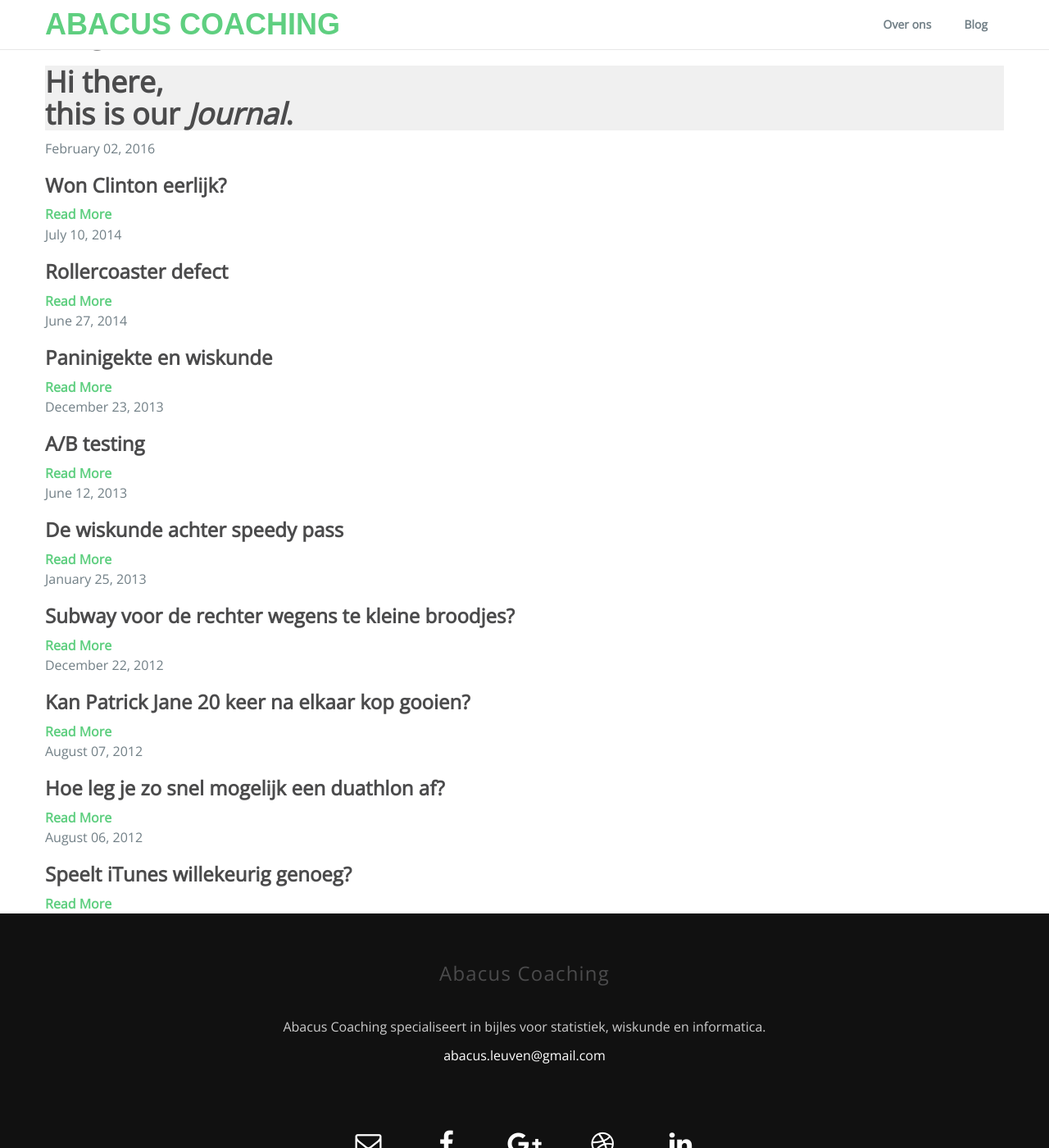
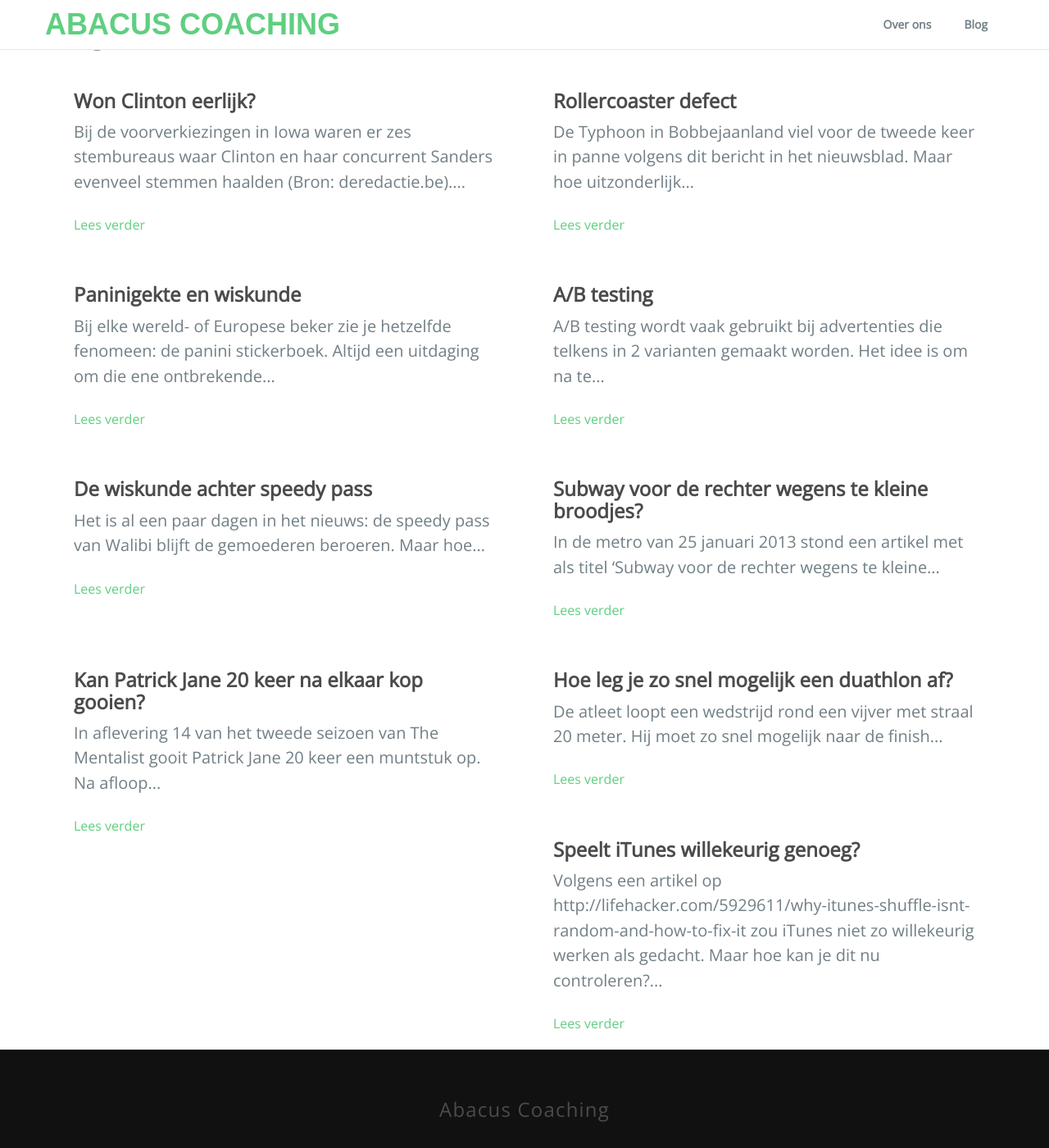
Before and after one commit to AbacusCoaching/AbacusCoaching.github.io, a Jekyll site: the page built from blog.html, in a window 1280 px wide and 1400 px high. Shown: the whole window at 82% size. Built offline with Jekyll 4.4.1, drawn with Linux system fonts in a browser that asks for light colours; some web fonts are replaced.

Commit message:
completed markup for blog overviewpage.

```diff
--- a/_posts/2014-07-10-defecte-rollercoaster.markdown
+++ b/_posts/2014-07-10-defecte-rollercoaster.markdown
@@ -2,7 +2,7 @@
 layout: post
 title:  "Rollercoaster defect"
 date:   2014-07-10 03:40:45 +0200
-tags: s[tatistiek,poisson,bobbejaanland,rollercoaster]
+tags: [statistiek,poisson,bobbejaanland,rollercoaster]
 ---
 De Typhoon  in Bobbejaanland viel voor de tweede keer in panne volgens [dit bericht in het nieuwsblad](http://www.nieuwsblad.be/article/detail.aspx?articleid=dmf20140708_01171415). Maar hoe uitzonderlijk is dit nu?
 
--- a/blog.html
+++ b/blog.html
@@ -3,42 +3,17 @@ layout: page
 title: Blog
 ---
 
+<div class="container">
+	<div class="row">
+		{% for post in site.posts %}
+		<div class="col-md-6 col-sm-6">
+			<div class="text-comment">
+				<h3 class="text-name">{{ post.title | escape }}</h3>
+				<p class="text-par">{{post.content|strip_html| truncatewords:20}}</p>
+				<a href="{{ post.url | relative_url }}">Lees verder</a>
 
-<!-- HERO  -->
-<section id="hero" class="hero-big" style="background:rgba(0,0,0,0.06);">
-	<div id="page-title" class="wrapper align-center">
-		<h1>Hi there,<br> this is our <strong><em>Journal</em></strong>.</h1>
-	</div> <!-- END #page-title -->
-</section>
-<!-- HERO -->
-
-<!-- PAGEBODY -->
-<section id="page-body">
-	<div class="spacer-big"></div>
-
-	<div class="wrapper">
-
-		<div id="blog-grid" class="isotope-grid minimal-grid-blog blog-container style-column-3 fitrows">
-
-			{% for post in site.posts %}
-			<div class="isotope-item blog-item">
-				<a class="full-link" href="{{ post.url }}"></a>
-				<div class="blog-bg" style="background:url({{ post.header.image }});"></div>
-				<div class="blog-item-inner item-inner">
-					<div class="blog-info">
-						<div class="post-meta">
-							<span class="post-date">{{ post.date | date: "%B %d, %Y" }}</span>
-						</div>
-						<h3 class="post-name">{{ post.title }}</h3>
-						<a class="read-more sr-button-with-arrow" href="{{ post.url }}"><strong>Read More</strong></a>
-					</div>
-				</div>
 			</div>
-			{% endfor %}
-
-		</div> <!-- END .isotope-grid -->
-
-	</div> <!-- END .wrapper -->
-
-</section>
-<!-- PAGEBODY -->
+		</div>
+		{% endfor %}
+	</div>
+</div>
```
Also changed, not shown: _layouts/post.html (+10 -5 lines).
